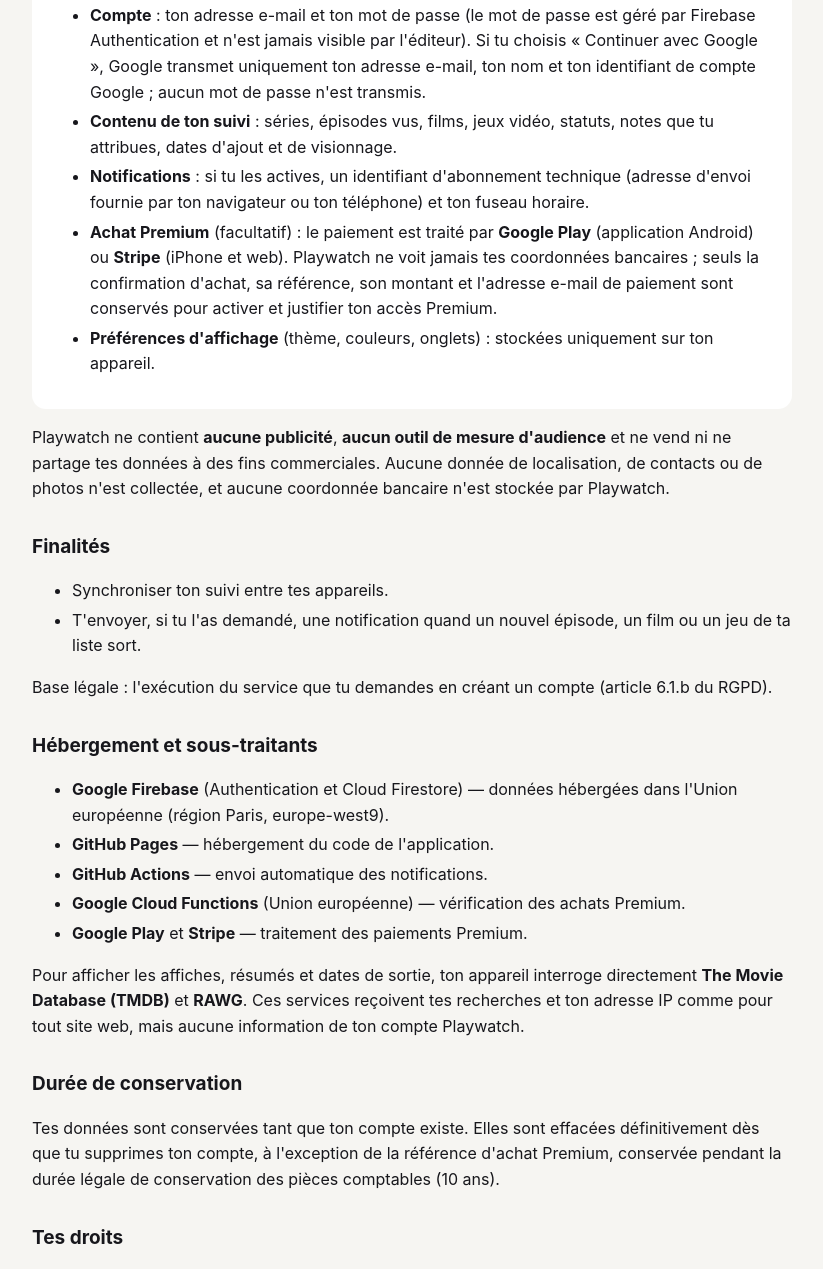
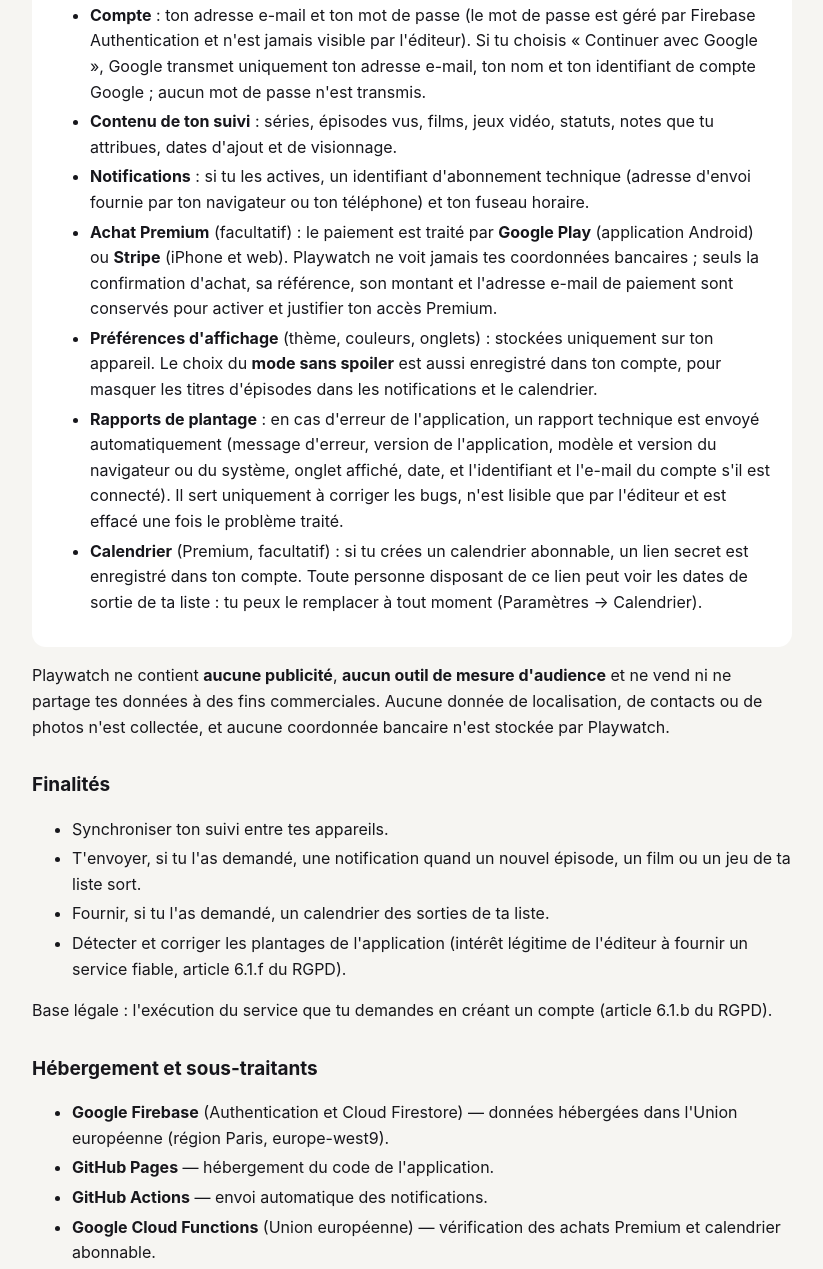
Before and after one commit to gaelbodevin-bit/bobine, a plain HTML site: page privacy.html in a window 1280 px wide. Shown: the part 416-1685 px from the top of the page, without its empty margins (228-1051 px from the left). Drawn offline with Linux system fonts and the light colour scheme.

Commit message:
Confidentialité : rapports de plantage, sans spoiler, calendrier

```diff
--- a/privacy.html
+++ b/privacy.html
@@ -19,18 +19,22 @@
 <li><b>Contenu de ton suivi</b> : séries, épisodes vus, films, jeux vidéo, statuts, notes que tu attribues, dates d'ajout et de visionnage.</li>
 <li><b>Notifications</b> : si tu les actives, un identifiant d'abonnement technique (adresse d'envoi fournie par ton navigateur ou ton téléphone) et ton fuseau horaire.</li>
 <li><b>Achat Premium</b> (facultatif) : le paiement est traité par <b>Google Play</b> (application Android) ou <b>Stripe</b> (iPhone et web). Playwatch ne voit jamais tes coordonnées bancaires ; seuls la confirmation d'achat, sa référence, son montant et l'adresse e-mail de paiement sont conservés pour activer et justifier ton accès Premium.</li>
-<li><b>Préférences d'affichage</b> (thème, couleurs, onglets) : stockées uniquement sur ton appareil.</li>
+<li><b>Préférences d'affichage</b> (thème, couleurs, onglets) : stockées uniquement sur ton appareil. Le choix du <b>mode sans spoiler</b> est aussi enregistré dans ton compte, pour masquer les titres d'épisodes dans les notifications et le calendrier.</li>
+<li><b>Rapports de plantage</b> : en cas d'erreur de l'application, un rapport technique est envoyé automatiquement (message d'erreur, version de l'application, modèle et version du navigateur ou du système, onglet affiché, date, et l'identifiant et l'e-mail du compte s'il est connecté). Il sert uniquement à corriger les bugs, n'est lisible que par l'éditeur et est effacé une fois le problème traité.</li>
+<li><b>Calendrier</b> (Premium, facultatif) : si tu crées un calendrier abonnable, un lien secret est enregistré dans ton compte. Toute personne disposant de ce lien peut voir les dates de sortie de ta liste : tu peux le remplacer à tout moment (Paramètres → Calendrier).</li>
 </ul></div>
 <p>Playwatch ne contient <b>aucune publicité</b>, <b>aucun outil de mesure d'audience</b> et ne vend ni ne partage tes données à des fins commerciales. Aucune donnée de localisation, de contacts ou de photos n'est collectée, et aucune coordonnée bancaire n'est stockée par Playwatch.</p>
 <h2>Finalités</h2><ul>
 <li>Synchroniser ton suivi entre tes appareils.</li>
-<li>T'envoyer, si tu l'as demandé, une notification quand un nouvel épisode, un film ou un jeu de ta liste sort.</li></ul>
+<li>T'envoyer, si tu l'as demandé, une notification quand un nouvel épisode, un film ou un jeu de ta liste sort.</li>
+<li>Fournir, si tu l'as demandé, un calendrier des sorties de ta liste.</li>
+<li>Détecter et corriger les plantages de l'application (intérêt légitime de l'éditeur à fournir un service fiable, article 6.1.f du RGPD).</li></ul>
 <p>Base légale : l'exécution du service que tu demandes en créant un compte (article 6.1.b du RGPD).</p>
 <h2>Hébergement et sous-traitants</h2><ul>
 <li><b>Google Firebase</b> (Authentication et Cloud Firestore) — données hébergées dans l'Union européenne (région Paris, europe-west9).</li>
 <li><b>GitHub Pages</b> — hébergement du code de l'application.</li>
 <li><b>GitHub Actions</b> — envoi automatique des notifications.</li>
-<li><b>Google Cloud Functions</b> (Union européenne) — vérification des achats Premium.</li>
+<li><b>Google Cloud Functions</b> (Union européenne) — vérification des achats Premium et calendrier abonnable.</li>
 <li><b>Google Play</b> et <b>Stripe</b> — traitement des paiements Premium.</li></ul>
 <p>Pour afficher les affiches, résumés et dates de sortie, ton appareil interroge directement <b>The Movie Database (TMDB)</b> et <b>RAWG</b>. Ces services reçoivent tes recherches et ton adresse IP comme pour tout site web, mais aucune information de ton compte Playwatch.</p>
 <h2>Durée de conservation</h2><p>Tes données sont conservées tant que ton compte existe. Elles sont effacées définitivement dès que tu supprimes ton compte, à l'exception de la référence d'achat Premium, conservée pendant la durée légale de conservation des pièces comptables (10 ans).</p>
@@ -38,4 +42,4 @@
 <h2>Suppression du compte</h2><p>Dans l'application : <b>Profil → Supprimer mon compte</b>. Toutes les étapes sont détaillées sur la page <a href="delete-account.html">Suppression des données</a>.</p>
 <h2>Mineurs</h2><p>Playwatch ne s'adresse pas spécifiquement aux enfants de moins de 13 ans et ne collecte pas sciemment leurs données.</p>
 <h2>Crédits</h2><p>Ce produit utilise l'API TMDB mais n'est ni approuvé ni certifié par TMDB. Données de jeux vidéo fournies par <a href="https://rawg.io">RAWG</a>.</p>
-<p class="sub" style="margin-top:40px">Dernière mise à jour : 18 octobre 2026</p></main></body></html>
+<p class="sub" style="margin-top:40px">Dernière mise à jour : 26 octobre 2026</p></main></body></html>
```
